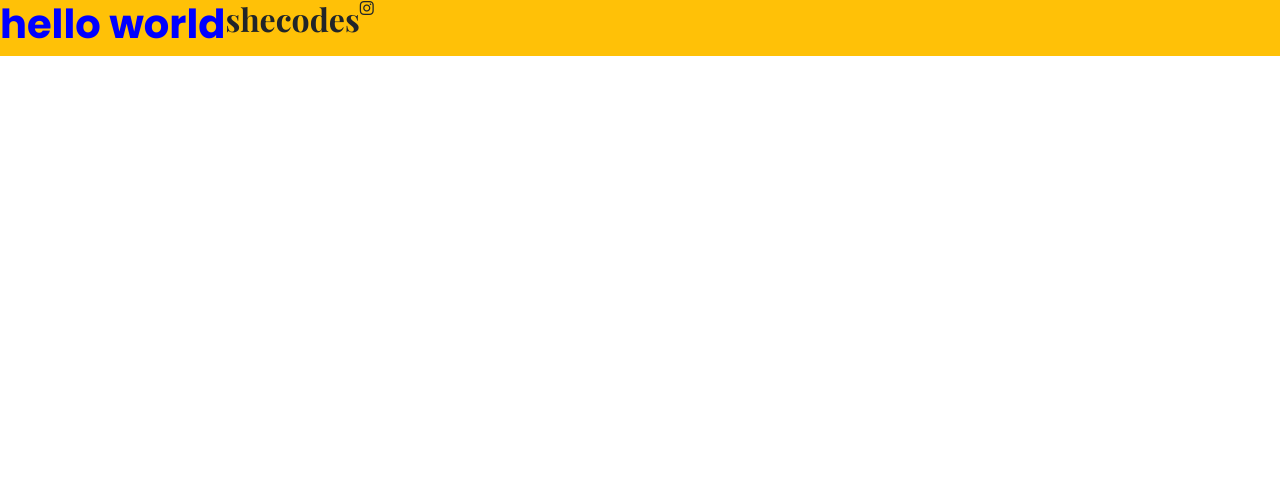
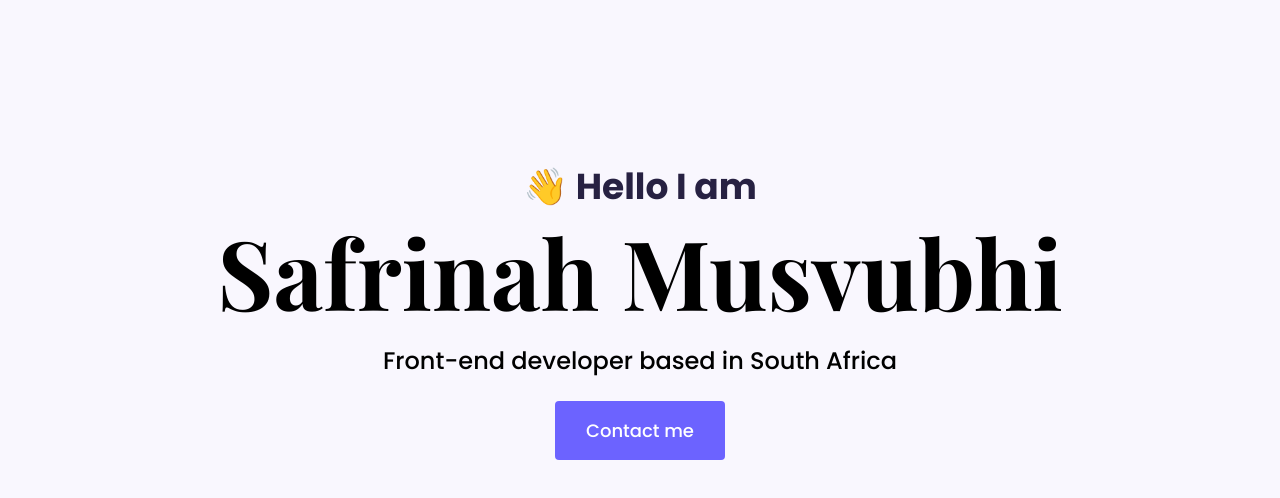
Before and after one commit to Cathrine2/portfolio-project, a plain HTML site: page index.html in a window 1280 px wide. Drawn offline with nearby package versions, Linux system fonts and the light colour scheme; a web font is replaced by a local one.

Commit message:
Added CSS to my project

```diff
--- a/index.html
+++ b/index.html
@@ -15,10 +15,11 @@
 
 </head>
 <body>
-    <div class="d-flex bg-warning">
-    <h1>hello world</h1>
-    <h2>shecodes</h2>
-    <i class="fa-brands fa-instagram"></i>
+    <div class="hero">
+     <p>👋 Hello I am </p>
+    <h1>Safrinah Musvubhi</h1>
+    <h2 class="mb-3">Front-end developer based in South Africa</h2>
+    <div><a href="#" class="btn btn-branding">Contact me</a></div>
     </div>
 </body>
 </html>
--- a/styles/portfolio.css
+++ b/styles/portfolio.css
@@ -1,13 +1,45 @@
-h1{
-    color: blue;
-    font-family: "Poppins", sans-serif;
+:root {
+    --branding-color: #6c63ff;
+    --heading-font-family: "Playfair Display", serif;
+    --default-font-family: "Poppins", sans-serif;
+    --secondary-color: #f9f7fe;
+}
+body {
+    font-family: var(--default-font-family);
+}
+h1, h2, h3, h4, h5,h6 {
+    color: black;
+    font-family: var(--heading-font-family);
     font-weight: bold;
-    font-style: normal;
 }
-h2 {
-    font-family: "Playfair Display", serif;
-  font-optical-sizing: auto;
-  font-weight: bold;
-  font-style: normal;
-
+h1 {
+    font-size: 96px;
 }
+p {
+     font-weight: normal;
+}
+.hero{
+   background: var(--secondary-color);
+   text-align: center;
+   padding: 160px 20px;
+}
+.hero p{
+    font-size: 36px;
+    font-weight: bold;
+    color: #272142;
+    margin: 0;
+}
+.hero h2 {
+    font-family: var(--default-font-family);
+    font-weight: normal;
+    font-size: 24px;
+    line-height: 2;
+}
+.btn-branding {
+    background: var(--branding-color);
+    border-radius: 4px;
+    color: white;
+    font-size: 18px;
+    line-height: 27px;
+    padding: 15px 30px;
+}
```
